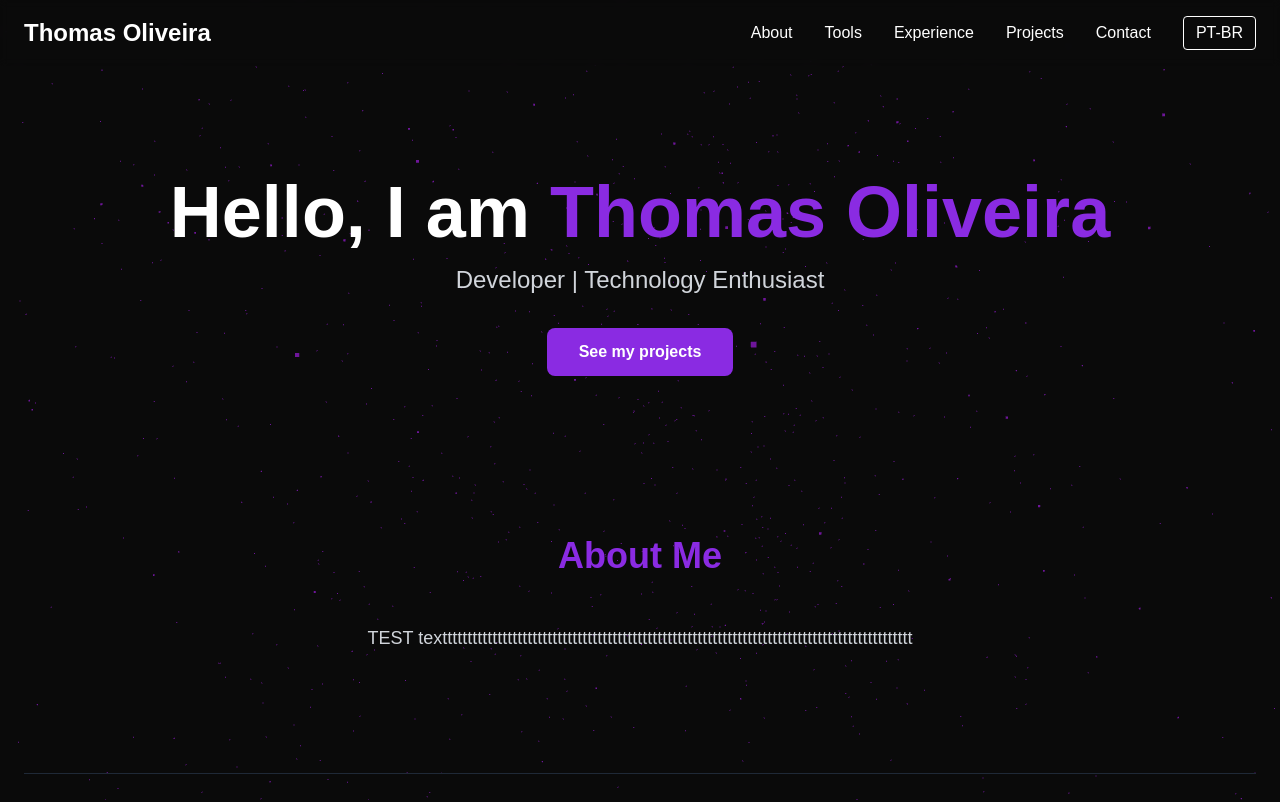
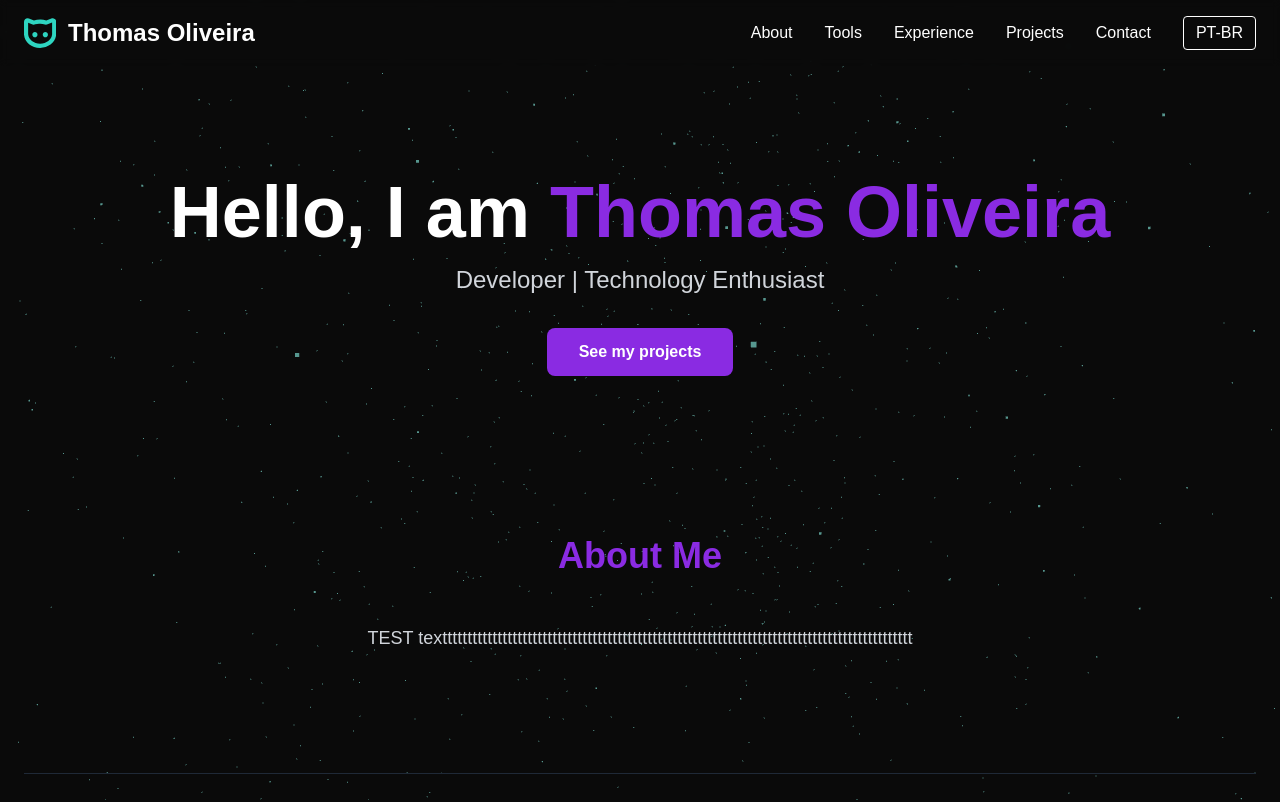
Before and after one commit to ThomasRoR/My-Portfolio, a React (Vite) app: page / in a window 1280 px wide. Shown: the top 802 px of the page. Built offline with nearby package versions, Linux system fonts and the light colour scheme.

Commit message:
feat: sync background and header colors with active section

```diff
--- a/src/App.tsx
+++ b/src/App.tsx
@@ -12,9 +12,20 @@ import { Contact } from './components/sections/Contact';
 
 import { translations } from './translations';
 
+const SECTION_COLOR_MAP: Record<string, string> = {
+  hero: '#8A2BE2',
+  sobre: '#8A2BE2',
+  ferramentas: '#FF8A3D',
+  experiencia: '#2ED5C1',
+  projetos: '#FF9EDC',
+  contato: '#8A2BE2',
+};
+
 function App() {
   const [loading, setLoading] = useState(true);
   const [showContent, setShowContent] = useState(false);
+  const [showSplash, setShowSplash] = useState(true);
+  const [backgroundColor, setBackgroundColor] = useState(SECTION_COLOR_MAP.hero);
 
   const [language, setLanguage] = useState<'pt' | 'en'>('en');
 
@@ -27,7 +38,7 @@ function App() {
   useEffect(() => {
     const timer = setTimeout(() => {
       setLoading(false);
-    }, 4000);
+    }, 2000);
     return () => clearTimeout(timer);
   }, []);
 
@@ -35,18 +46,84 @@ function App() {
     if (!loading) {
       const fadeInTimer = setTimeout(() => {
         setShowContent(true);
-      }, 500);
+      }, 250);
       return () => clearTimeout(fadeInTimer);
     }
   }, [loading]);
 
+  useEffect(() => {
+    if (!loading) {
+      const removalTimer = setTimeout(() => {
+        setShowSplash(false);
+      }, 500);
+      return () => clearTimeout(removalTimer);
+    }
+  }, [loading]);
+
+  useEffect(() => {
+    if (typeof window === 'undefined') {
+      return;
+    }
+
+    const sectionIds = Object.keys(SECTION_COLOR_MAP);
+
+    const determineActiveSection = () => {
+      const viewportMiddle = window.innerHeight / 2;
+      let closestSectionId = 'hero';
+      let closestDistance = Number.POSITIVE_INFINITY;
+
+      sectionIds.forEach(id => {
+        const element = document.getElementById(id);
+        if (!element) {
+          return;
+        }
+
+        const rect = element.getBoundingClientRect();
+        const sectionMiddle = rect.top + rect.height / 2;
+        const distance = Math.abs(sectionMiddle - viewportMiddle);
+
+        if (distance < closestDistance) {
+          closestDistance = distance;
+          closestSectionId = id;
+        }
+      });
+
+      const newColor = SECTION_COLOR_MAP[closestSectionId] ?? SECTION_COLOR_MAP.hero;
+      setBackgroundColor(prev => (prev === newColor ? prev : newColor));
+    };
+
+    let rafId: number | null = null;
+
+    const handleScroll = () => {
+      if (rafId !== null) {
+        return;
+      }
+
+      rafId = window.requestAnimationFrame(() => {
+        rafId = null;
+        determineActiveSection();
+      });
+    };
+
+    window.addEventListener('scroll', handleScroll, { passive: true });
+    window.addEventListener('resize', handleScroll);
+
+    determineActiveSection();
+
+    return () => {
+      window.removeEventListener('scroll', handleScroll);
+      window.removeEventListener('resize', handleScroll);
+      if (rafId !== null) {
+        window.cancelAnimationFrame(rafId);
+      }
+    };
+  }, []);
+
   return (
     <>
-      <div className={`transition-opacity duration-1000 ${loading ? 'opacity-100' : 'opacity-0 pointer-events-none'}`}>
-        {loading && <SplashAnimation />}
-      </div>
+      {showSplash && <SplashAnimation isVisible={loading} />}
 
-      <BackgroundAnimation />
+      <BackgroundAnimation color={backgroundColor} />
 
       <div className={`transition-opacity duration-1000 ${showContent ? 'opacity-100' : 'opacity-0'}`}>
 
@@ -54,6 +131,7 @@ function App() {
           content={currentText.header}
           currentLang={language}
           onLanguageToggle={toggleLanguage}
+          accentColor={backgroundColor}
         />
 
         <main className="container mx-auto px-6 pt-24 relative z-10">
--- a/src/components/Animations/BackgroundAnimation.tsx
+++ b/src/components/Animations/BackgroundAnimation.tsx
@@ -2,7 +2,11 @@ import * as THREE from 'three';
 import { useMemo } from 'react';
 import { Canvas, useFrame } from '@react-three/fiber';
 
-function BackgroundParticles() {
+interface BackgroundParticlesProps {
+  color: string;
+}
+
+function BackgroundParticles({ color }: BackgroundParticlesProps) {
   const particleCount = 2000;
 
   const positions = useMemo(() => {
@@ -12,6 +16,8 @@ function BackgroundParticles() {
     }
     return posArray;
   }, [particleCount]);
+
+  const particlesColor = useMemo(() => new THREE.Color(color), [color]);
 
   useFrame((state, delta) => {
     if (state.scene.children[0]) {
@@ -33,20 +39,24 @@ function BackgroundParticles() {
       </bufferGeometry>
       <pointsMaterial
         size={0.015}
-        color="#8A2BE2"
         transparent
         blending={THREE.AdditiveBlending}
         opacity={0.7}
+        color={particlesColor}
       />
     </points>
   );
 }
 
-export function BackgroundAnimation() {
+interface BackgroundAnimationProps {
+  color: string;
+}
+
+export function BackgroundAnimation({ color }: BackgroundAnimationProps) {
   return (
     <div id="background-canvas">
       <Canvas camera={{ position: [0, 0, 5], fov: 75 }}>
-        <BackgroundParticles />
+        <BackgroundParticles color={color} />
       </Canvas>
     </div>
   );
--- a/src/components/Animations/SplashAnimation.tsx
+++ b/src/components/Animations/SplashAnimation.tsx
@@ -40,9 +40,17 @@ function Particles() {
   );
 }
 
-export function SplashAnimation() {
+interface SplashAnimationProps {
+  isVisible: boolean;
+}
+
+export function SplashAnimation({ isVisible }: SplashAnimationProps) {
   return (
-    <div className="fixed top-0 left-0 w-full h-screen bg-black z-50">
+    <div
+      className={`fixed top-0 left-0 w-full h-screen bg-black z-50 transition-opacity duration-1000 ${
+        isVisible ? 'opacity-100' : 'opacity-0 pointer-events-none'
+      }`}
+    >
       <Canvas camera={{ position: [0, 0, 5], fov: 75 }}>
         <Particles />
       </Canvas>
--- a/src/components/Header.tsx
+++ b/src/components/Header.tsx
@@ -1,5 +1,35 @@
 import { useState, useRef } from 'react';
 import { Menu } from 'react-feather';
+
+interface LogoIconProps {
+  color: string;
+}
+
+function LogoIcon({ color }: LogoIconProps) {
+  return (
+    <svg
+      className="w-8 h-8 transition-colors duration-500 ease-out"
+      viewBox="0 0 32 32"
+      xmlns="http://www.w3.org/2000/svg"
+      aria-hidden
+      focusable={false}
+      style={{ color, transition: 'color 500ms ease-out' }}
+    >
+      <path
+        d="M28.671 1.317c-.465 0-.903.077-1.342.258l-5.058 2.039A15.043 15.043 0 0 0 16.129 2.556c-2.116 0-4.181.361-6.142 1.058L4.929 1.575A3.6 3.6 0 0 0 3.587 1.317C1.6 1.317 0 2.917 0 4.904l.026 12.49v.284C.594 25.085 7.665 30.891 16.103 30.891c8.465 0 15.536-5.806 16.078-13.213v-.284l.025-12.516c.052-1.961-1.548-3.561-3.535-3.561Zm-.568 16.051c-.387 5.265-5.651 9.394-11.974 9.394-6.297 0-11.561-4.129-11.974-9.394L4.129 5.678l4.49 1.832a3.224 3.224 0 0 0 2.607-.348 13.95 13.95 0 0 1 4.877-.478 13.95 13.95 0 0 1 4.903.878 3.224 3.224 0 0 0 2.607-.348l4.49-1.832Z"
+        fill="currentColor"
+      />
+      <path
+        d="M8.335 17.678c0-1.425 1.156-2.58 2.581-2.58s2.581 1.155 2.581 2.58-1.156 2.581-2.581 2.581-2.581-1.156-2.581-2.581Z"
+        fill="currentColor"
+      />
+      <path
+        d="M18.761 17.678c0-1.425 1.156-2.58 2.581-2.58s2.581 1.155 2.581 2.58-1.156 2.581-2.581 2.581-2.581-1.156-2.581-2.581Z"
+        fill="currentColor"
+      />
+    </svg>
+  );
+}
 
 interface HeaderProps {
   content: {
@@ -8,9 +38,10 @@ interface HeaderProps {
   };
   currentLang: 'pt' | 'en';
   onLanguageToggle: () => void;
+  accentColor: string;
 }
 
-export function Header({ content, currentLang, onLanguageToggle }: HeaderProps) {
+export function Header({ content, currentLang, onLanguageToggle, accentColor }: HeaderProps) {
   const [isMobileMenuOpen, setMobileMenuOpen] = useState(false);
   const headerRef = useRef<HTMLElement>(null);
 
@@ -40,7 +71,10 @@ export function Header({ content, currentLang, onLanguageToggle }: HeaderProps)
   return (
     <header ref={headerRef} className="bg-black-custom/80 backdrop-blur-sm">
       <nav className="container mx-auto px-6 py-4 flex justify-between items-center">
-        <a href="#" className="text-2xl font-bold text-white">{content.name}</a>
+        <a href="#" className="flex items-center gap-3 text-2xl font-bold text-white">
+          <LogoIcon color={accentColor} />
+          {content.name}
+        </a>
 
         <div className="hidden md:flex items-center space-x-8">
           {navLinks.map(link => (
```
Lines whose indentation alone changed are shown as unchanged.
